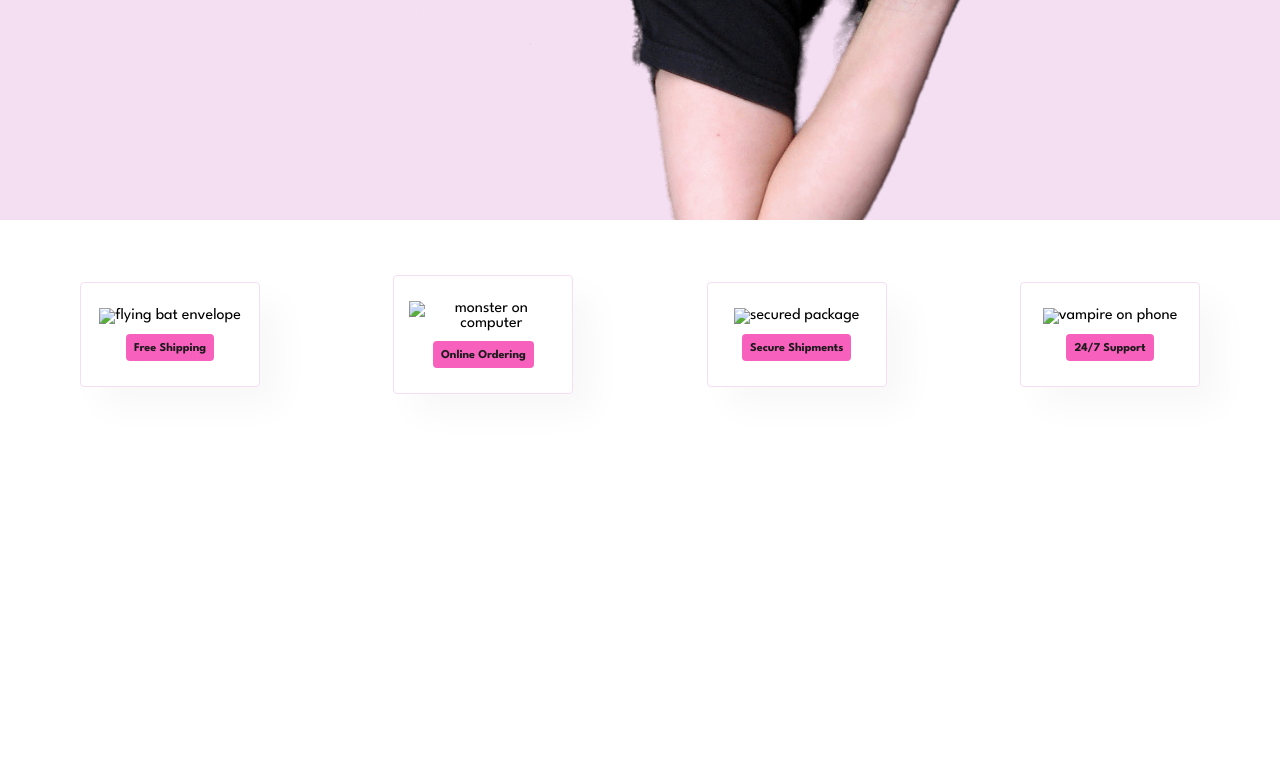
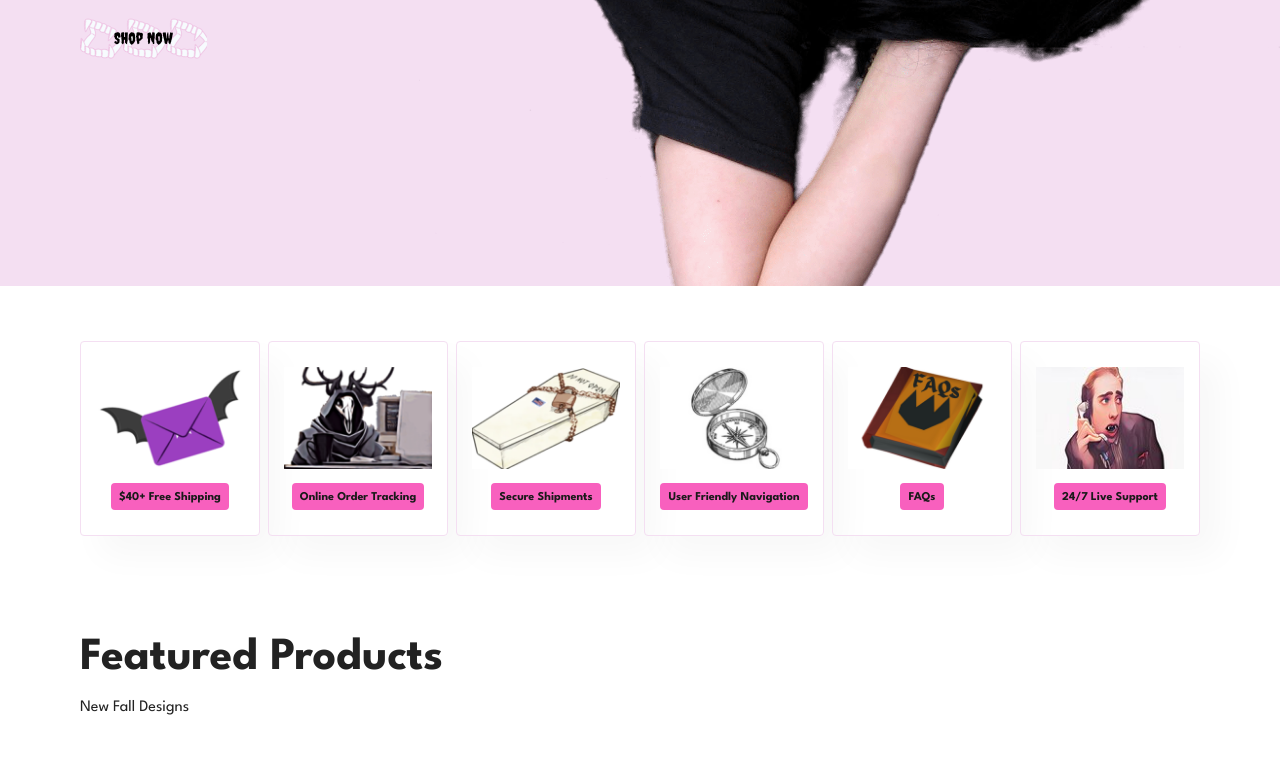
Before and after one commit to KyleKryst/Pastel-Nightmare, a plain HTML site: page index.html in a window 1280 px wide. Shown: the part 558-1333 px from the top of the page. Before the commit the page ends 1007 px from the top, so only its background shows below. Drawn offline with Linux system fonts and the light colour scheme; files whose address does not match are found by name.

Commit message:
fixed image links. started on making featured prod

```diff
--- a/index.html
+++ b/index.html
@@ -4,7 +4,7 @@
     <meta charset="UTF-8">
     <meta http-equiv="X-UA-Compatible" content="IE=edge">
     <meta name="viewport" content="width=device-width, initial-scale=1.0">
-    <title>Alternative Clothing</title>
+    <title>Pastel Nightmare</title>
     <link rel="stylesheet" href="style.css">
     <link rel="stylesheet" href="https://use.fontawesome.com/releases/v6.4.2/css/all.css"/>
 
@@ -13,7 +13,7 @@
 <body>
 
     <section id="header">
-        <a href="#"><img src="img/logo.png" class="logo" alt="website logo"></a>
+        <a href="#"><img src="img/logo/logo 2.png" class="logo" alt="website logo"></a>
 
         <div>
             <ul id="navbar">
@@ -37,20 +37,38 @@
 
     <section id="feature" class="section-p1">
         <div class="feature-box">
-            <img src="img/bat mail 2.png" alt="flying bat envelope">
-            <h6>Free Shipping</h6>
+            <img src="img/featured/bat mail 2.png" alt="flying bat envelope">
+            <h6>$40+ Free Shipping</h6>
         </div>
         <div class="feature-box">
-            <img src="img/online ordering.png" alt="monster on computer">
-            <h6>Online Ordering</h6>
+            <img src="img/featured/online ordering.png" alt="monster on computer">
+            <h6>Online Order Tracking</h6>
         </div>
         <div class="feature-box">
-            <img src="img/secure shipments.png" alt="secured package">
+            <img src="img/featured/secure shipments.png" alt="secured package">
             <h6>Secure Shipments</h6>
         </div>
         <div class="feature-box">
-            <img src="img/support.jpg" alt="vampire on phone">
-            <h6>24/7 Support</h6>
+            <img src="img/featured/navigation.png" alt="compass">
+            <h6>User Friendly Navigation</h6>
+        </div>
+        <div class="feature-box">
+            <img src="img/featured/FAQs.png" alt="book of FAQs">
+            <h6>FAQs</h6>
+        </div>
+        <div class="feature-box">
+            <img src="img/featured/support.jpg" alt="vampire on phone">
+            <h6>24/7 Live Support</h6>
+        </div>
+    </section>
+
+    <section id="product1" class="section-p1">
+        <h2>Featured Products</h2>
+        <p>New Fall Designs</p>
+        <div class="pro-container">
+            <div class="pro">
+
+            </div>
         </div>
     </section>
 
```
